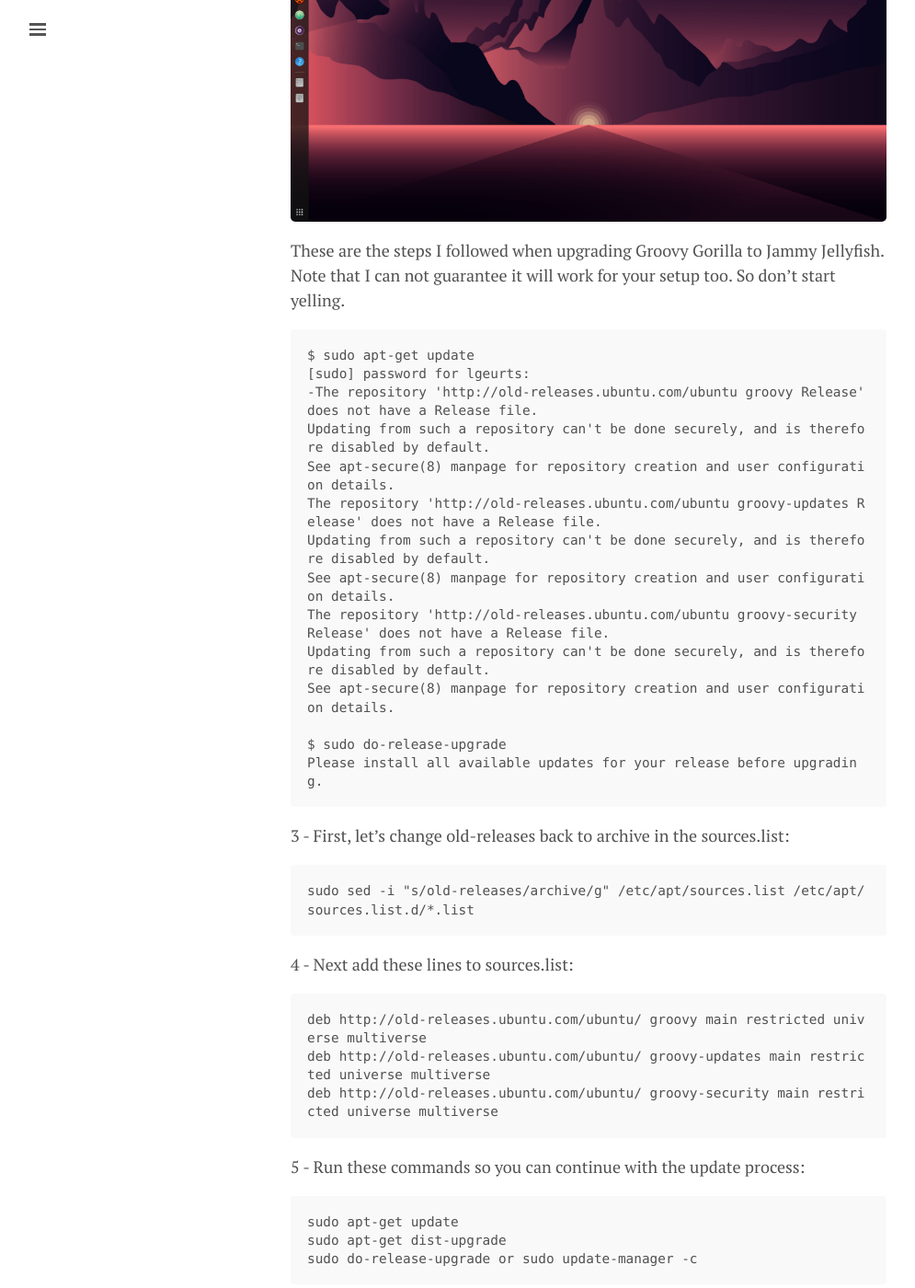
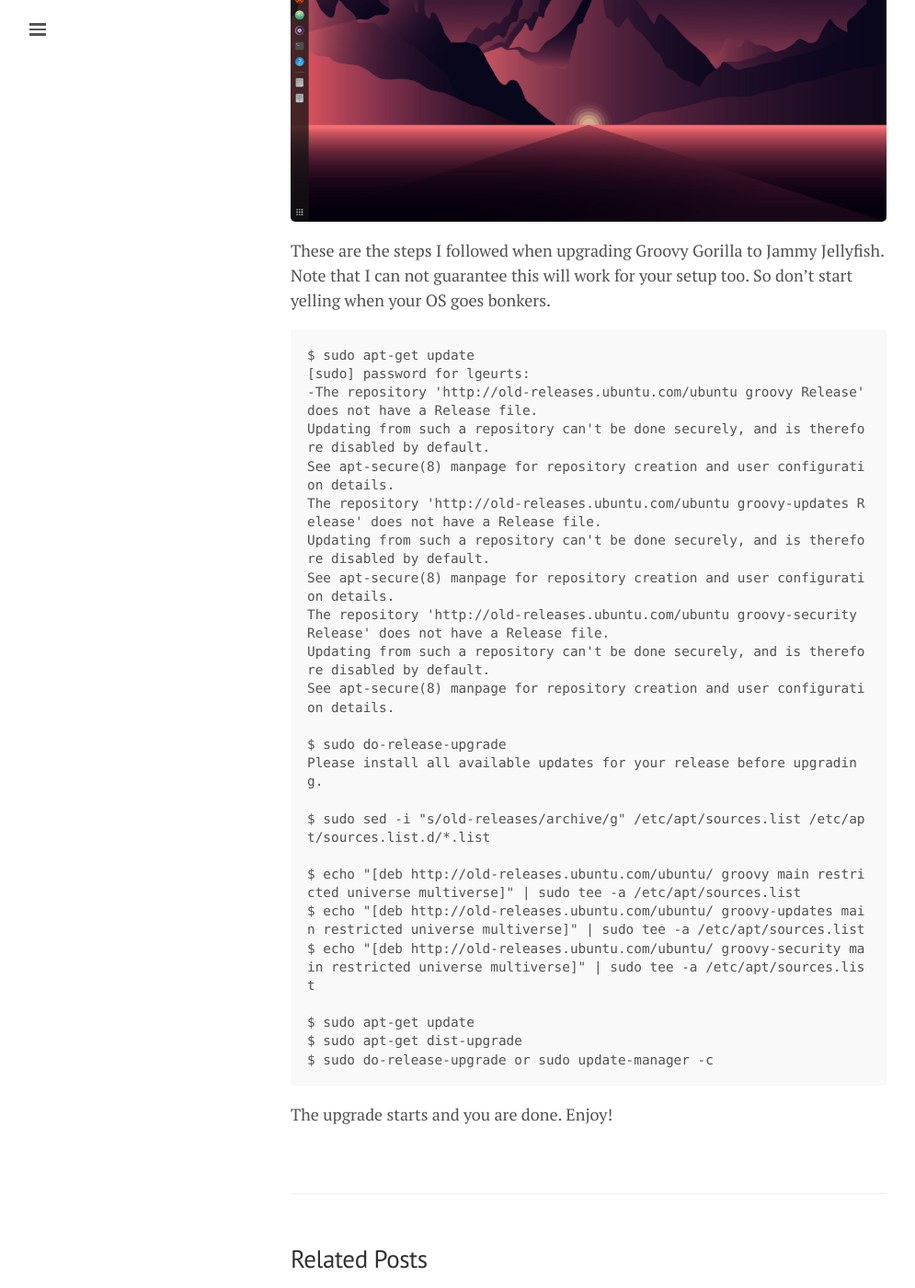
Before and after one commit to lgeurts/lgeurts.github.io, a Jekyll site: the page built from _posts/2022-08-24-ubuntu-upgrade-notes-20.x-to-22.x-for-x1-carbon-gen8.md, in a window 1280 px wide and 1400 px high, scrolled down 423 px. Shown: the whole window at 92% size, without its empty margins (0-995 px from the left). Built offline with Jekyll 4.4.1, drawn with Linux system fonts in a browser that asks for light colours; nearby versions of some CDN libraries; comment, search, counter and statistics services are not loaded.

Commit message:
Update 2022-08-24-ubuntu-upgrade-notes-20.x-to-22.x-for-x1-carbon-gen8.md

````diff
--- a/_posts/2022-08-24-ubuntu-upgrade-notes-20.x-to-22.x-for-x1-carbon-gen8.md
+++ b/_posts/2022-08-24-ubuntu-upgrade-notes-20.x-to-22.x-for-x1-carbon-gen8.md
@@ -9,7 +9,8 @@
 
 <img src="/assets/jammy-jellyfish.png" width="654">
 
-These are the steps I followed when upgrading Groovy Gorilla to Jammy Jellyfish. Note that I can not guarantee it will work for your setup too. So don't start yelling.
+These are the steps I followed when upgrading Groovy Gorilla to Jammy Jellyfish.
+Note that I can not guarantee this will work for your setup too. So don't start yelling when your OS goes bonkers.
 ```
 $ sudo apt-get update
 [sudo] password for lgeurts:
@@ -25,21 +26,15 @@
 
 $ sudo do-release-upgrade
 Please install all available updates for your release before upgrading.
-```
-3 - First, let's change old-releases back to archive in the sources.list:
-```
-sudo sed -i "s/old-releases/archive/g" /etc/apt/sources.list /etc/apt/sources.list.d/*.list
-```
-4 - Next add these lines to sources.list:
-```
-deb http://old-releases.ubuntu.com/ubuntu/ groovy main restricted universe multiverse
-deb http://old-releases.ubuntu.com/ubuntu/ groovy-updates main restricted universe multiverse
-deb http://old-releases.ubuntu.com/ubuntu/ groovy-security main restricted universe multiverse
-```
-5 - Run these commands so you can continue with the update process:
-```
-sudo apt-get update
-sudo apt-get dist-upgrade
-sudo do-release-upgrade or sudo update-manager -c
+
+$ sudo sed -i "s/old-releases/archive/g" /etc/apt/sources.list /etc/apt/sources.list.d/*.list
+
+$ echo "[deb http://old-releases.ubuntu.com/ubuntu/ groovy main restricted universe multiverse]" | sudo tee -a /etc/apt/sources.list
+$ echo "[deb http://old-releases.ubuntu.com/ubuntu/ groovy-updates main restricted universe multiverse]" | sudo tee -a /etc/apt/sources.list
+$ echo "[deb http://old-releases.ubuntu.com/ubuntu/ groovy-security main restricted universe multiverse]" | sudo tee -a /etc/apt/sources.list
+
+$ sudo apt-get update
+$ sudo apt-get dist-upgrade
+$ sudo do-release-upgrade or sudo update-manager -c
 ```
 The upgrade starts and you are done. Enjoy!
````
